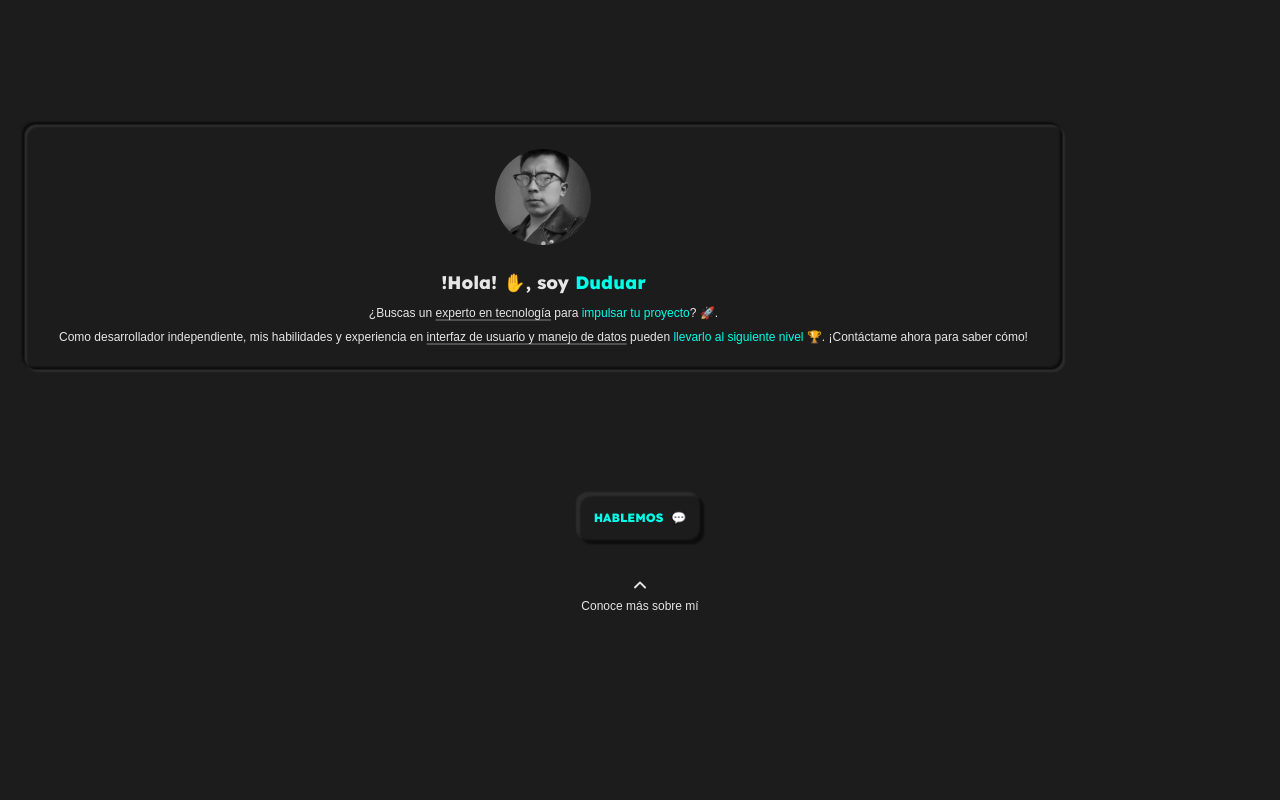
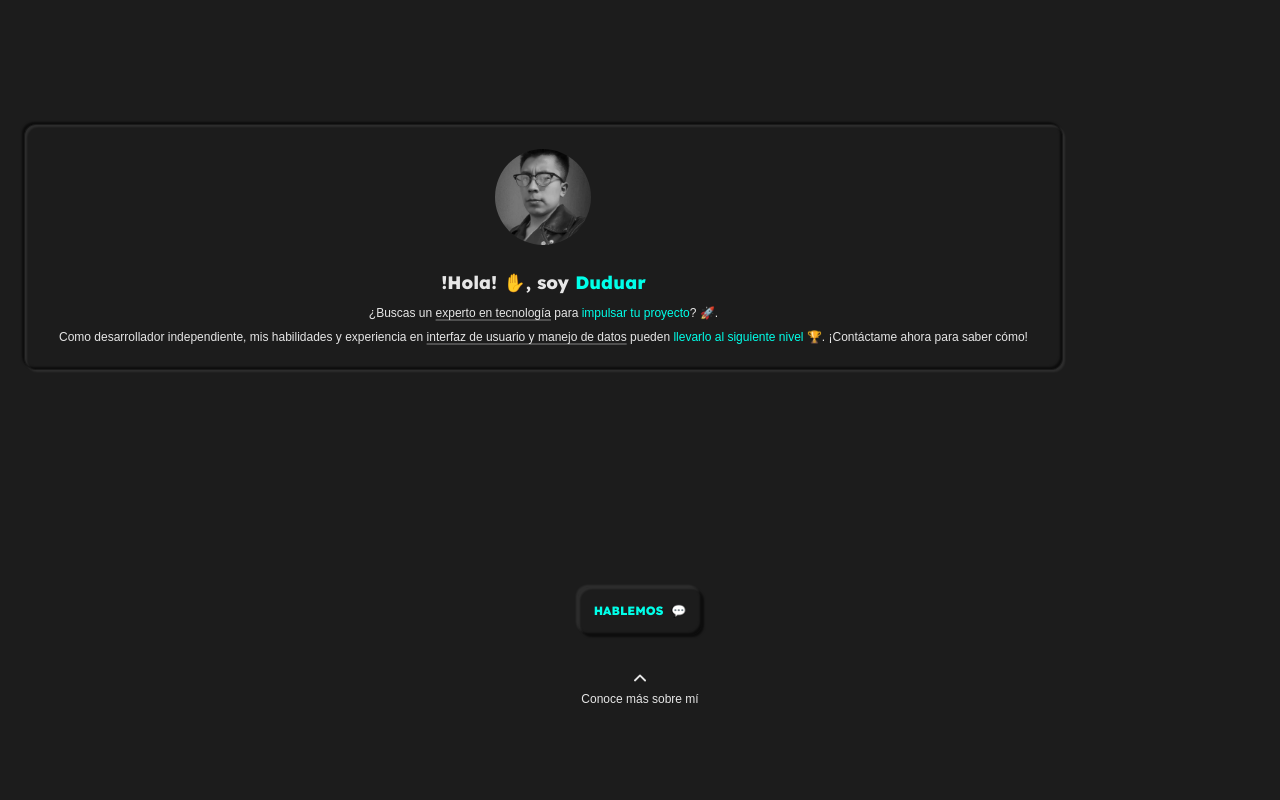
Before and after one commit to duduar-deagle/duduar-website, a Next.js app: page / in a window 1280 px wide. Shown: the top 800 px of the page. Built offline with nearby package versions, Linux system fonts and the light colour scheme; a web font is replaced by a local one.

Commit message:
style(homepage): Fix some styles

```diff
--- a/app/page.tsx
+++ b/app/page.tsx
@@ -40,7 +40,7 @@ export default function Page() {
             </p>
           </Card>
         </div>
-        <div className="h-[calc(100vh-calc(100vh/1.618))] flex flex-col justify-start gap-8">
+        <div className="h-[calc(100vh-calc(100vh/1.618))] flex flex-col justify-center gap-8">
           <Button>
             Hablemos<span className="ml-2">💬</span>
           </Button>
```
